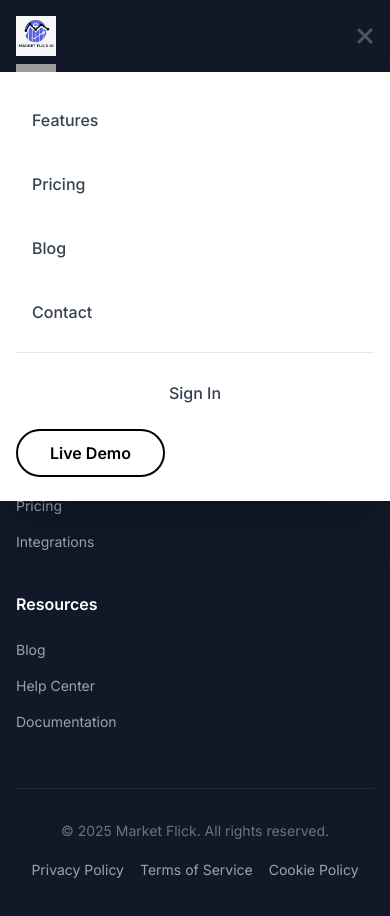
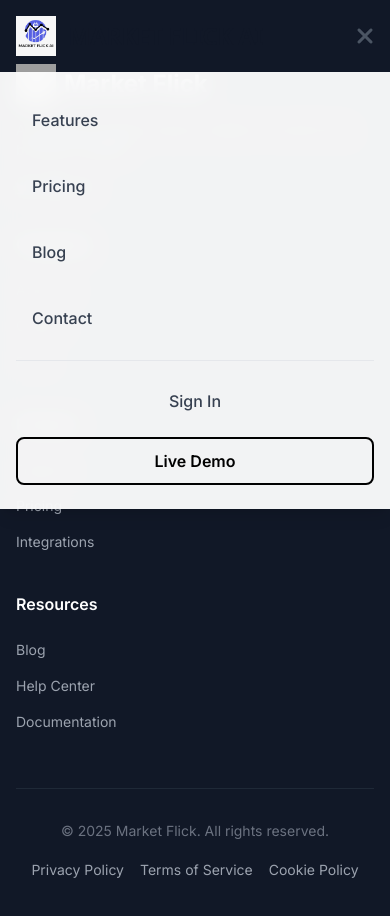
Before and after one commit to Souravsuvro/market-flick-landing, a React (Create React App) app: page /contact in a window 390 px wide. Both pictures are taken after a click on the button 363 px from the left and 36 px from the top of the page. Shown: the top 916 px of the page. Built offline with nearby package versions, Linux system fonts and the light colour scheme; grey boxes are pictures that could not be loaded.

Commit message:
Enhance Header design with improved interactions and styling

```diff
--- a/src/components/Header.tsx
+++ b/src/components/Header.tsx
@@ -30,7 +30,7 @@ const Header: React.FC = () => {
     <header
       className={`fixed w-full top-0 z-50 transition-all duration-300 ${
         isScrolled
-          ? 'bg-white/90 backdrop-blur-md shadow-md'
+          ? 'bg-white/95 backdrop-blur-md shadow-md'
           : 'bg-transparent'
       }`}
     >
@@ -43,13 +43,13 @@ const Header: React.FC = () => {
             transition={{ duration: 0.5 }}
             className="flex items-center"
           >
-            <Link to="/" className="flex items-center">
+            <Link to="/" className="flex items-center group">
               <img
-                className="h-10 w-auto"
+                className="h-10 w-auto transition-transform duration-300 group-hover:rotate-6"
                 src="/market_flick_logo.jpg"
                 alt="Market Flick AI"
               />
-              <span className="ml-3 text-2xl font-sans serif font-bold text-gray-900 tracking-tight">
+              <span className="ml-3 text-2xl font-sans serif font-bold text-gray-900 tracking-tight transition-colors duration-300 group-hover:text-custom">
                 MARKET FLICK AI
               </span>
             </Link>
@@ -81,15 +81,16 @@ const Header: React.FC = () => {
             transition={{ duration: 0.5, delay: 0.3 }}
             className="hidden lg:flex items-center space-x-4"
           >
-            <button className="text-gray-600 hover:text-custom font-medium transition-colors duration-300">
+            <button className="text-gray-600 hover:text-custom font-medium transition-colors duration-300 group relative">
               Sign In
+              <span className="absolute -bottom-1 left-0 w-0 h-0.5 bg-custom transition-all duration-300 group-hover:w-full"></span>
             </button>
             <motion.button
               whileHover={{ scale: 1.05 }}
               whileTap={{ scale: 0.95 }}
               className="relative overflow-hidden bg-transparent border-2 border-black text-black font-semibold px-8 py-2.5 rounded-full transition-all duration-300 group"
             >
-              <span className="relative z-10">Live Demo</span>
+              <span className="relative z-10 text-black group-hover:text-white transition-colors duration-300">Live Demo</span>
               <span className="absolute inset-0 bg-black transform -translate-x-full group-hover:translate-x-0 transition-transform duration-300 ease-in-out z-0"></span>
               <span className="absolute inset-0 bg-black opacity-0 group-hover:opacity-20 transition-opacity duration-300 z-5"></span>
             </motion.button>
@@ -113,29 +114,31 @@ const Header: React.FC = () => {
               animate={{ opacity: 1, y: 0 }}
               exit={{ opacity: 0, y: -20 }}
               transition={{ duration: 0.3 }}
-              className="lg:hidden absolute top-full left-0 w-full bg-white shadow-2xl"
+              className="lg:hidden absolute top-full left-0 w-full bg-white/95 backdrop-blur-md shadow-lg"
             >
               <div className="px-4 py-6 space-y-4">
                 {navLinks.map((link) => (
                   <Link
                     key={link.name}
                     to={link.path}
-                    className="block text-gray-700 hover:bg-gray-50 hover:text-custom font-medium px-4 py-3 rounded-lg transition-all duration-300"
+                    className="block text-gray-700 hover:bg-gray-50 hover:text-custom font-medium px-4 py-3 rounded-lg transition-all duration-300 group"
                     onClick={() => setIsMobileMenuOpen(false)}
                   >
                     {link.name}
+                    <span className="block w-0 h-0.5 bg-custom transition-all duration-300 group-hover:w-full"></span>
                   </Link>
                 ))}
                 <div className="pt-4 border-t border-gray-200 space-y-3">
-                  <button className="w-full text-gray-700 hover:bg-gray-50 hover:text-custom font-medium px-4 py-3 rounded-lg transition-all duration-300">
+                  <button className="w-full text-gray-700 hover:bg-gray-50 hover:text-custom font-medium px-4 py-3 rounded-lg transition-all duration-300 group relative">
                     Sign In
+                    <span className="block w-0 h-0.5 bg-custom absolute bottom-0 left-0 transition-all duration-300 group-hover:w-full"></span>
                   </button>
                   <motion.button
                     whileHover={{ scale: 1.05 }}
                     whileTap={{ scale: 0.95 }}
-                    className="relative overflow-hidden bg-transparent border-2 border-black text-black font-semibold px-8 py-2.5 rounded-full transition-all duration-300 group"
+                    className="relative overflow-hidden w-full bg-transparent border-2 border-black text-black font-semibold px-8 py-2.5 rounded-lg transition-all duration-300 group"
                   >
-                    <span className="relative z-10">Live Demo</span>
+                    <span className="relative z-10 text-black group-hover:text-white transition-colors duration-300">Live Demo</span>
                     <span className="absolute inset-0 bg-black transform -translate-x-full group-hover:translate-x-0 transition-transform duration-300 ease-in-out z-0"></span>
                     <span className="absolute inset-0 bg-black opacity-0 group-hover:opacity-20 transition-opacity duration-300 z-5"></span>
                   </motion.button>
```
